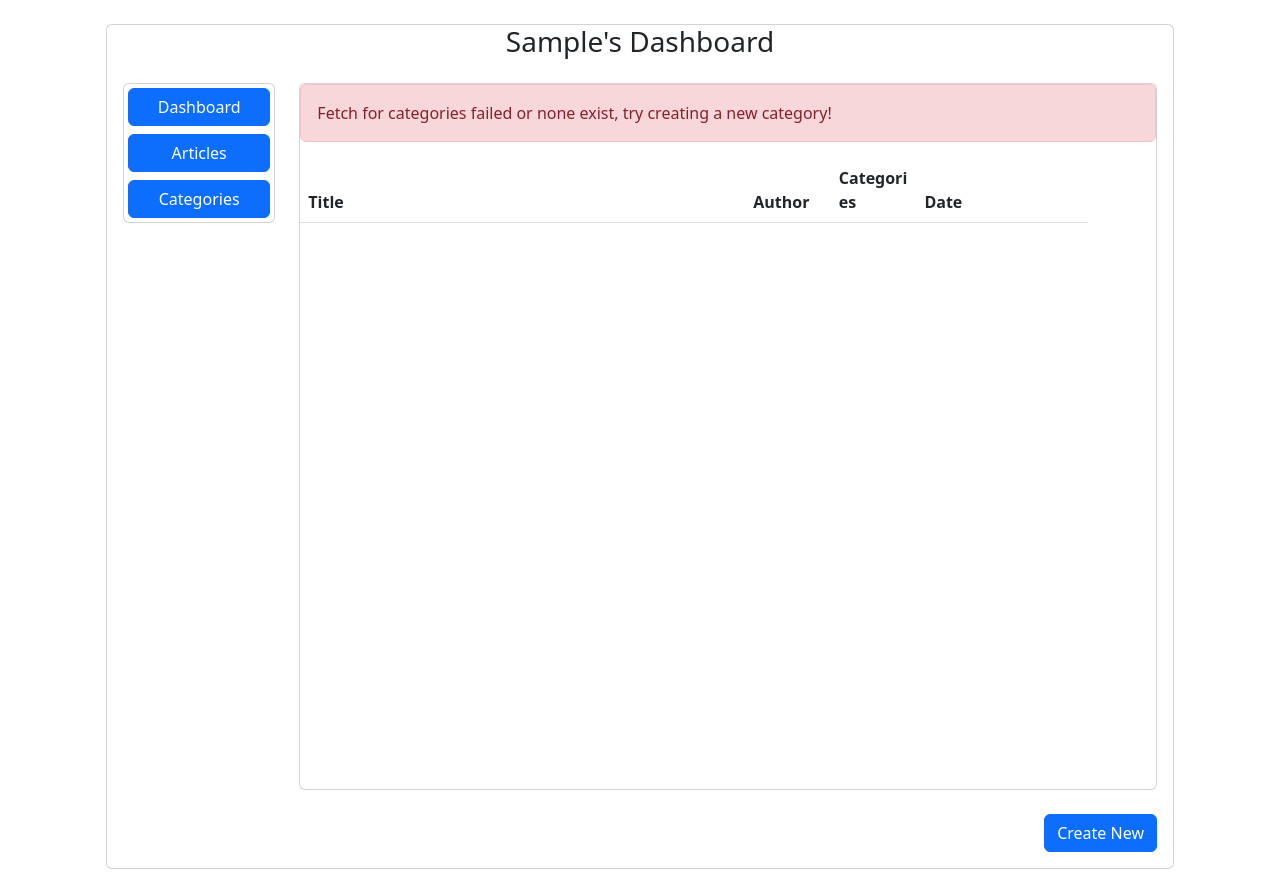
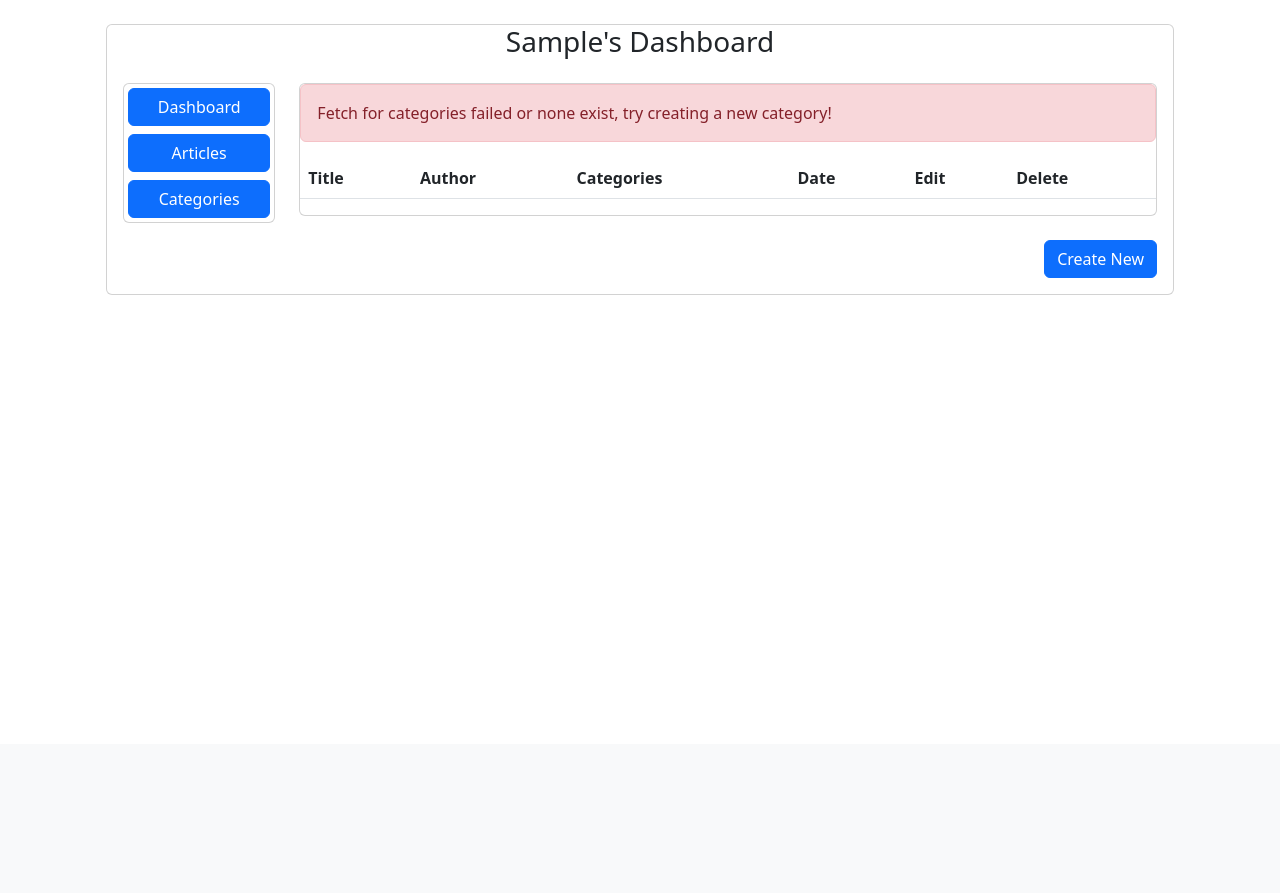
Before and after one commit to DeveloperLewis/php-wiki, a PHP site: page /admin/articles in a window 1280 px wide. Shown: the part 56-949 px from the top of the page. After the commit the page ends 351 px from the top, so only its background shows below. Run offline with PHP 8.4, Linux system fonts and the light colour scheme; the visitor is signed in with stand-in values (Sample User, id 1); tables that the repository leaves empty or names only in its code hold one stand-in row (values such as "Sample post"); lists and menus that the app fills with data are empty.

Commit message:
Edited the front-end for articles a little bit, also fixed a bug where the category was not updating when editing. This was because the post variable had a typo. I've also integrated xdebug to my development and was able to find this bug very fast because of it.

```diff
--- a/classes/Validation.php
+++ b/classes/Validation.php
@@ -57,7 +57,7 @@ class Validation
             $body_errors['max_size'] = "The body must be less than 5000000 characters. You're currently at: " . strlen($body) . ".";
         }
 
-        if (preg_match('/[^a-zA-Z\d#\-=.,:;\/*@!\[\]()`<>\s]/', $body)) {
+        if (preg_match('/[^a-zA-Z\d#\-=.,:;\/*@!\[\]()`<>\s"]/', $body)) {
             $body_errors['special_chars'] = "The body can only contain letters, numbers and these
             special characters: #-=.,:;/_*@![]()`<>";
         }
--- a/controllers/article/article_edit.php
+++ b/controllers/article/article_edit.php
@@ -71,8 +71,8 @@ if(isset($_SESSION['uid'])) {
 
 
 
-            if (!empty($_POST['categories'])) {
-                $categories = $_POST['categories'];
+            if (!empty($_POST['category'])) {
+                $categories = $_POST['category'];
             } else {
                 $categories = null;
             }
--- a/views/admin/articles.php
+++ b/views/admin/articles.php
@@ -54,13 +54,15 @@
                             <table class="table table-striped table-hover">
                                 <thead>
                                 <tr>
-                                    <th scope="col" style="display: inline-block; width: 52%;">Title</th>
-                                    <th scope="col" style="display: inline-block; width: 10%">Author</th>
-                                    <th scope="col" style="display: inline-block; width: 10%">Categories</th>
-                                    <th scope="col" style="display: inline-block; width: 20%">Date</th>
+                                    <th scope="col">Title</th>
+                                    <th scope="col">Author</th>
+                                    <th scope="col">Categories</th>
+                                    <th scope="col">Date</th>
+                                    <th scope="col">Edit</th>
+                                    <th scope="col">Delete</th>
                                 </tr>
                                 </thead>
-                                <tbody style="overflow-y: auto; height:550px; display: block;">
+                                <tbody>
 
                                 <?php
 
@@ -75,22 +77,28 @@
                                 else {
                                     foreach ($articles_array as $k => $v) {
                                         $author_name = \classes\models\user\User::getName($v['original_author']);
-
+                                        $category_name = \classes\models\article\Category::getName($v['category_ids']);
 
 
                                         echo '<tr onclick="sendToArticle('. $v['article_id'] . ')" style="cursor: pointer">';
                                         echo '<td>' . $v['title'] . '</td>';
                                         echo '<td>' . $author_name['first_name'] . '</td>';
-                                        echo '<td>No categories found.</td>';
+                                        if (is_array($category_name)) {
+                                            echo '<td>' . $category_name['category_name'] . '</td>';
+                                        } else {
+                                            echo '<td>No categories Found</td>';
+                                        }
                                         echo '<td>' . $v['creation_date']. '</td>';
-                                        echo '<form action="/article/delete" method="post">';
-                                        echo '<input type="hidden" value="' . $v['article_id'] .'" name="id">';
-                                        echo '<td><button class="btn btn-danger" type="submit" style="float:right;">X</button></td>';
-                                        echo '</form>';
 
+                                        //Edit button with form
                                         echo '<form action="/article/edit" method="get">';
                                         echo '<input type="hidden" value="' . $v['article_id'] .'" name="id">';
                                         echo '<td><button class="btn btn-success" type="submit" style="float:right;">Edit</button></td>';
+                                        echo '</form>';
+                                        //Delete button with form
+                                        echo '<form action="/article/delete" method="post">';
+                                        echo '<input type="hidden" value="' . $v['article_id'] .'" name="id">';
+                                        echo '<td><button class="btn btn-danger" type="submit">X</button></td>';
                                         echo '</form>';
                                         echo '</tr>';
                                     }
```
